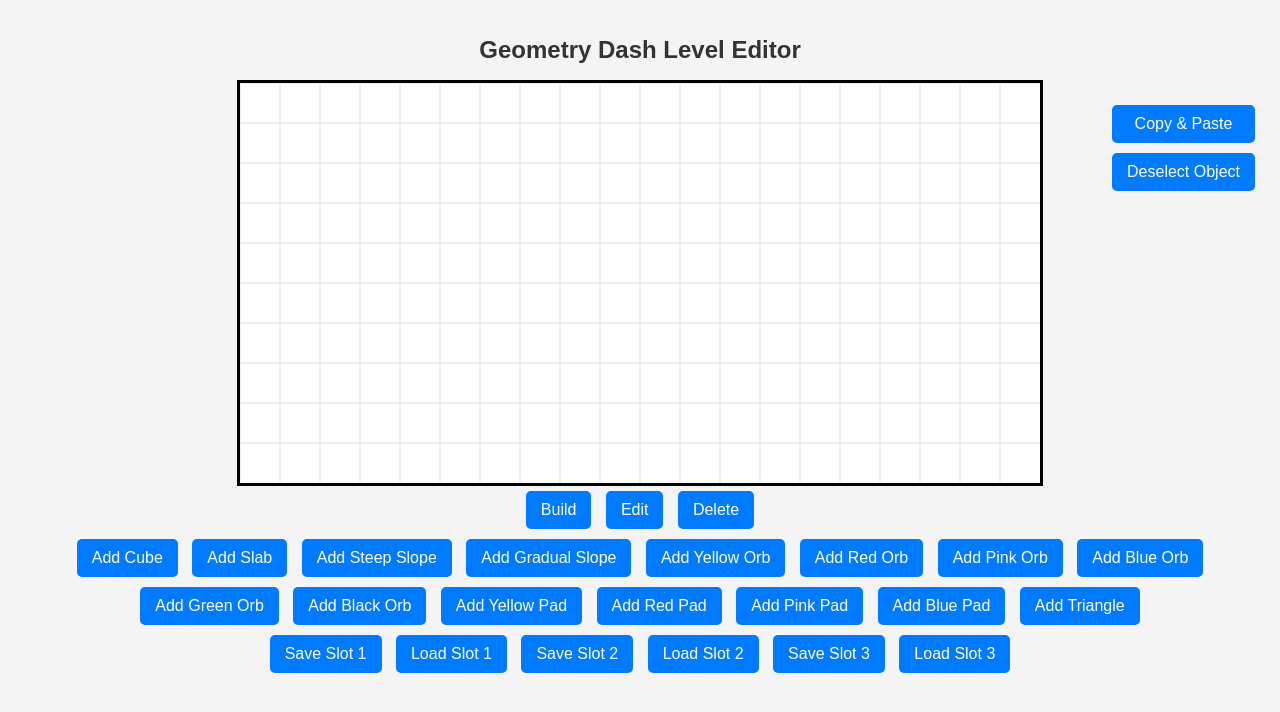
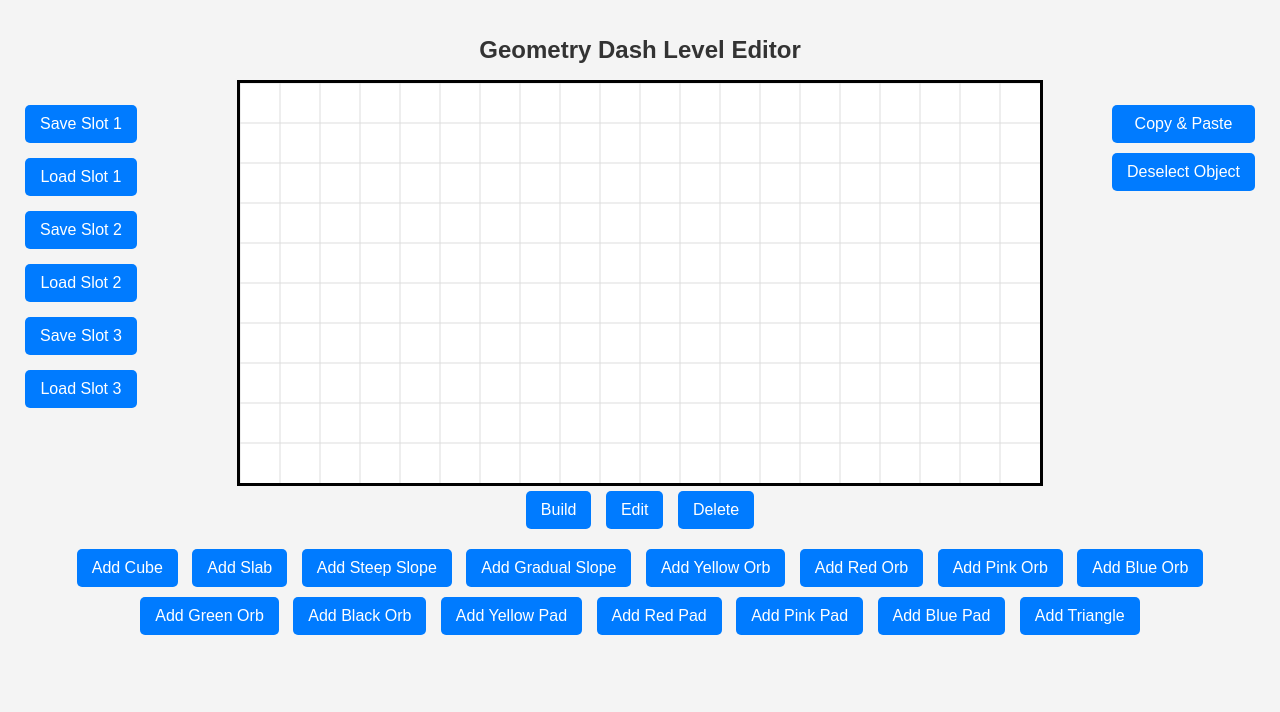
Before and after one commit to HectLM/GDEdit, a plain HTML site: page Index.html in a window 1280 px wide. Drawn offline with Linux system fonts and the light colour scheme.

Commit message:
Update style.css

```diff
--- a/style.css
+++ b/style.css
@@ -50,3 +50,39 @@ button:hover {
     display: flex;
     flex-direction: column;
 }
+
+.left-sidebar {
+    position: fixed;
+    top: 100px;
+    left: 20px;
+    display: flex;
+    flex-direction: column;
+}
+
+.left-sidebar button {
+    background-color: #007bff;
+    color: white;
+    border: none;
+    padding: 10px 15px;
+    margin-bottom: 10px;
+    cursor: pointer;
+    font-size: 16px;
+    border-radius: 5px;
+    transition: 0.3s;
+}
+
+.left-sidebar button:hover {
+    background-color: #0056b3;
+}
+
+.tab {
+    display: none; /* Tabs hidden by default */
+}
+
+.tab-container {
+    margin-bottom: 10px;
+}
+
+button {
+    display: inline-block; /* Ensures buttons are visible */
+}
```
